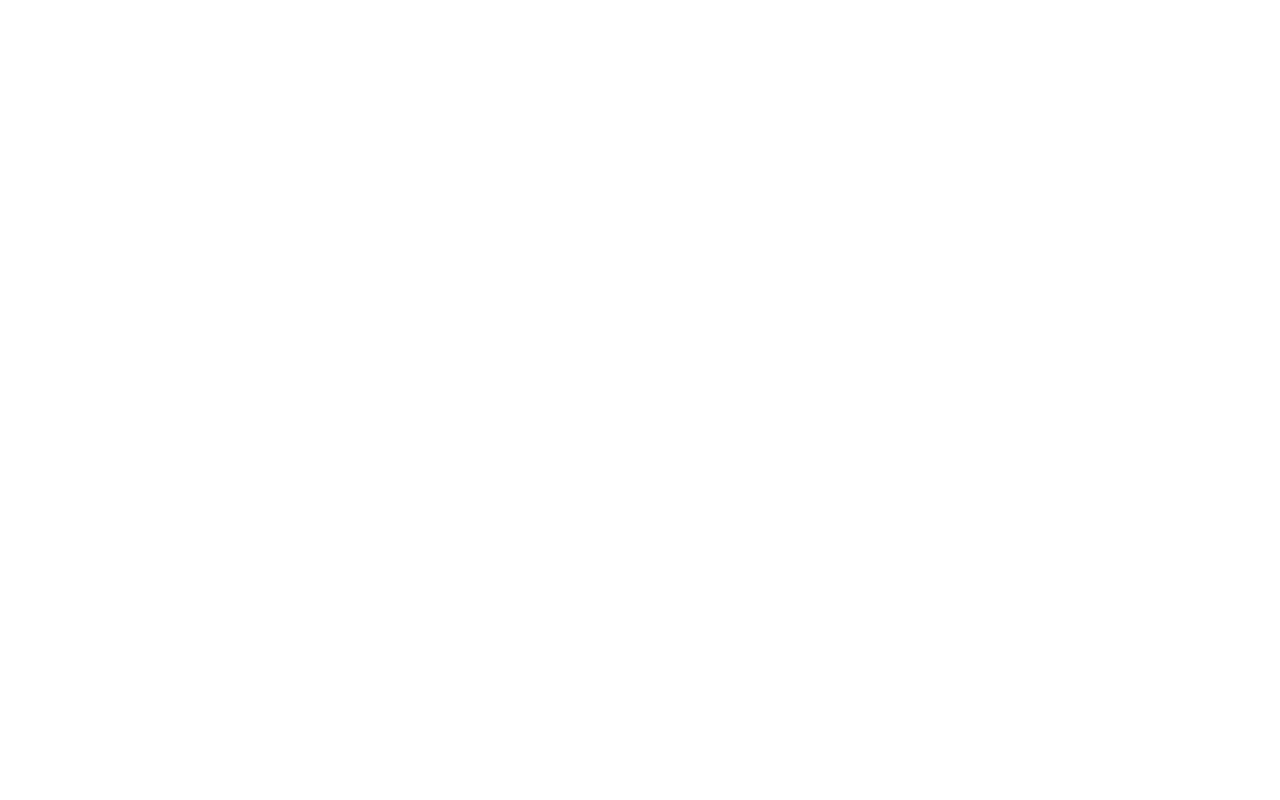
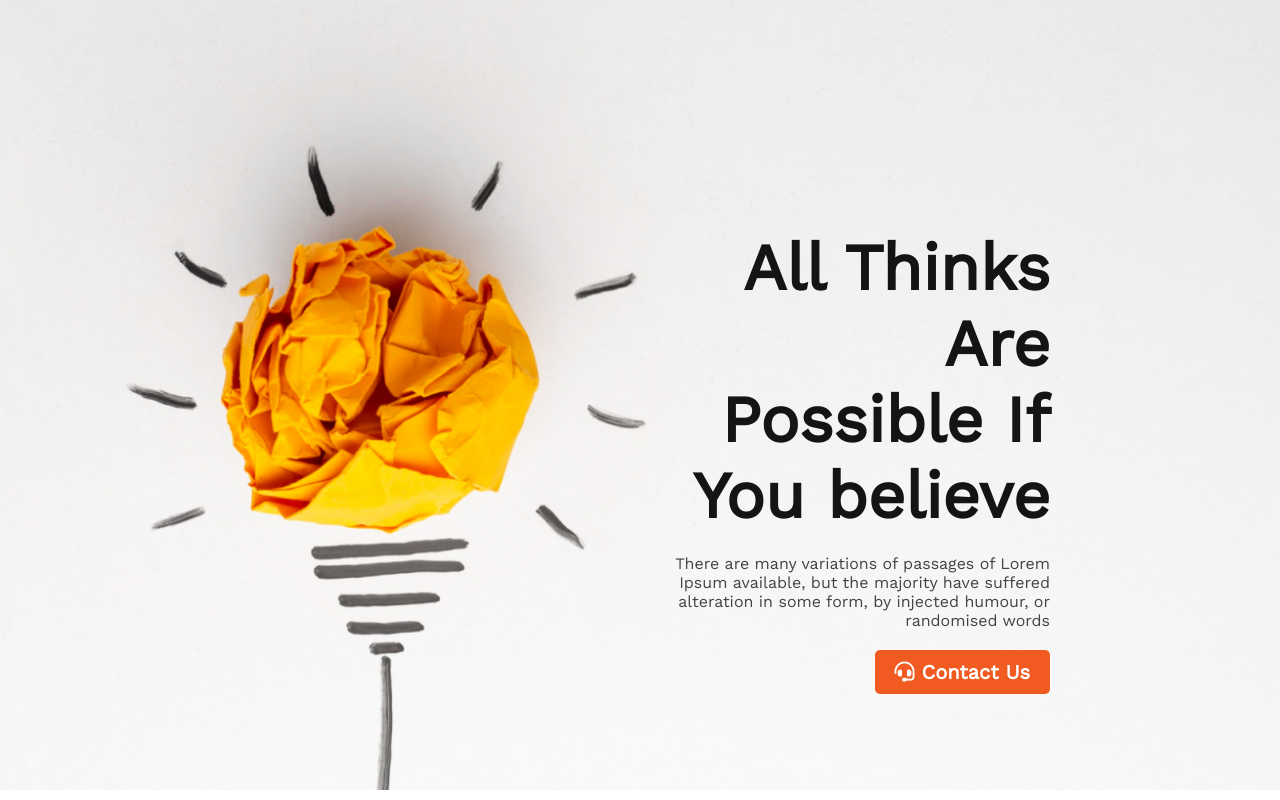
Before and after one commit to mamunalabdullah/newYearNewMe, a plain HTML site: page index.html in a window 1280 px wide. Drawn offline with nearby package versions, Linux system fonts and the light colour scheme.

Commit message:
banner done

```diff
--- a/index.html
+++ b/index.html
@@ -4,10 +4,20 @@
     <meta charset="UTF-8">
     <meta name="viewport" content="width=device-width, initial-scale=1.0">
     <title>New Year New Me</title>
+    <link rel="preconnect" href="https://fonts.googleapis.com">
+    <link rel="preconnect" href="https://fonts.gstatic.com" crossorigin>
+    <link href="https://fonts.googleapis.com/css2?family=Montserrat&family=Poppins&family=Work+Sans&display=swap" rel="stylesheet">
+    <script src="https://kit.fontawesome.com/f0c85af03e.js" crossorigin="anonymous"></script>
     <link rel="stylesheet" href="style.css">
 </head>
 <body>
-    <header></header>
+    <header>
+        <section class="banner">
+            <p class="banner-heading">All Thinks Are Possible If You believe</p>
+            <p class="banner-description">There are many variations of passages of Lorem Ipsum available, but the majority have suffered alteration in some form, by injected humour, or randomised words</p>
+            <button type="button" class="primary-btn"><i class="fa-solid fa-headset"></i> Contact Us</button>
+        </section>
+    </header>
     <main></main>
     <footer></footer>
 </body>
--- a/style.css
+++ b/style.css
@@ -1,6 +1,9 @@
 *{
     margin: 0;
     padding: 0;
+    font-family: 'Montserrat', sans-serif;
+    font-family: 'Poppins', sans-serif;
+    font-family: 'Work Sans', sans-serif;
 }
 li{
     list-style: none;
@@ -8,3 +11,45 @@ li{
 a{
     text-decoration: none;
 }
+
+/* header styles */
+header{
+    background-image: url(images/banner/banner1.png);
+    background-size: cover;
+    display: flex;
+    justify-content: end;
+    align-items: center;
+}
+.banner{
+    text-align: right;
+    height: 70vh;
+    width: 30%;
+    padding: 230px 230px 0 0;
+
+
+}
+.banner-heading{
+    font-size: 65px;
+    color: #151414;
+    font-weight: 800;
+}
+.banner-description{
+    font-size: 16px;
+    color: #444343;
+    margin: 20px 0;
+}
+.primary-btn{
+    background-color: #F15B22;
+    color: #fff;
+    font-size: 20px;
+    font-weight: 600;
+    padding: 10px 20px;
+    border: none;
+    border-radius: 5px;
+    cursor: pointer;
+}
+.primary-btn:hover{
+    color: #F15B22;
+    background-color: #fff;
+    border: 1px solid #F15B22;
+}
```
